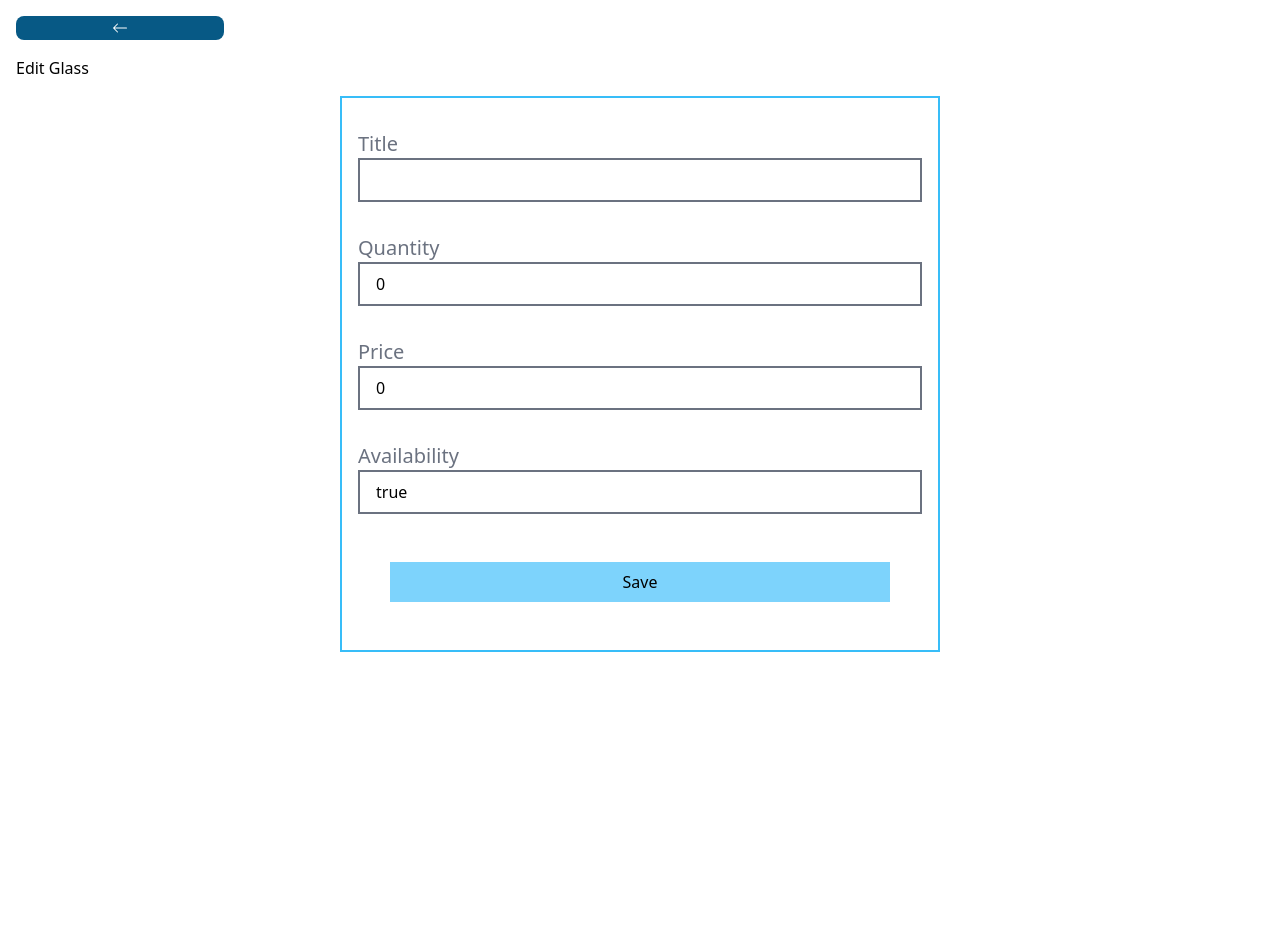
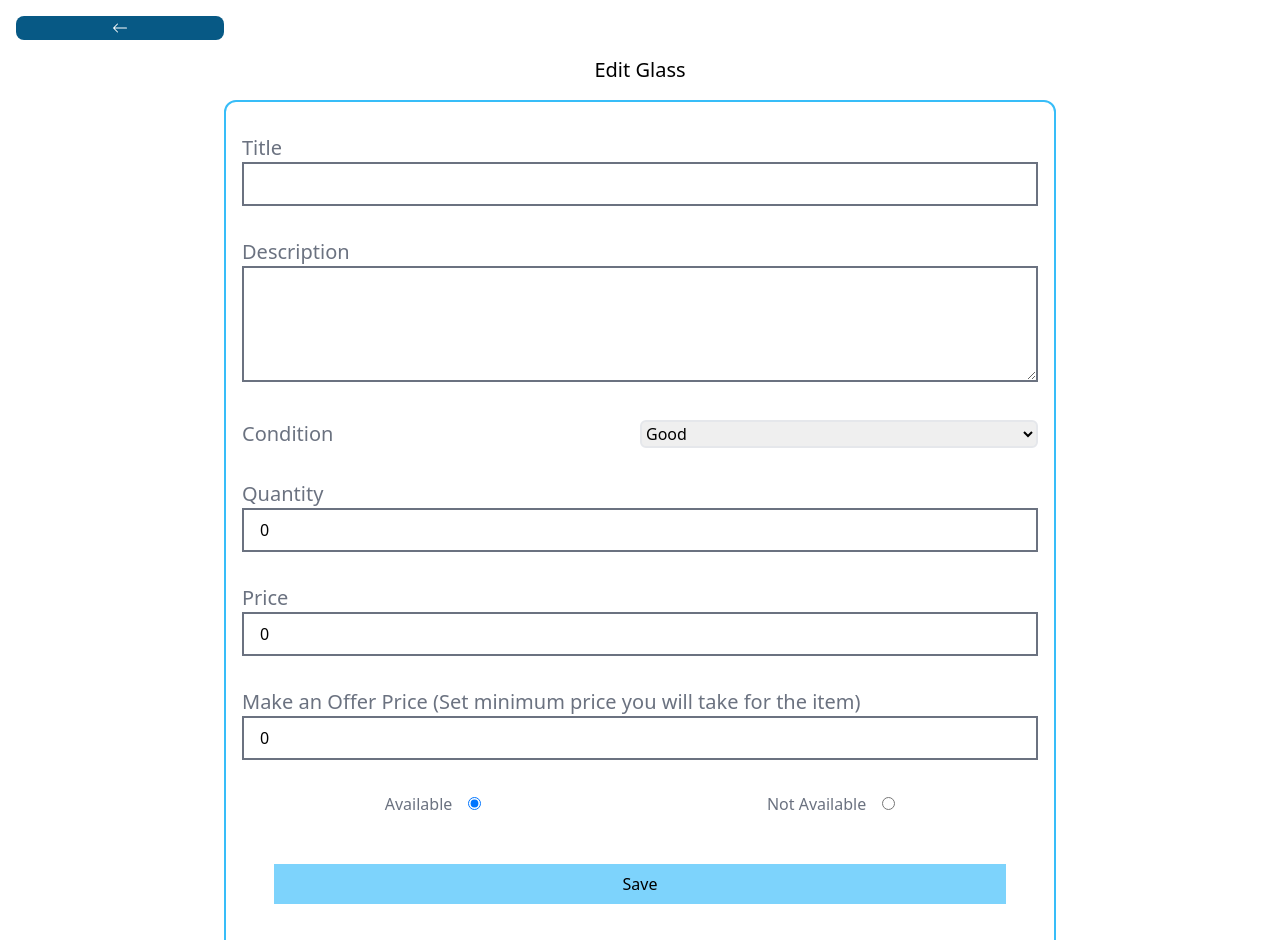
Before and after one commit to a-breezy/antique-glass, a React (Vite) app in the folder client/: page /glass/edit/1 in a window 1280 px wide. Shown: the top 940 px of the page. Before the commit the page ends 800 px from the top, so only its background shows below. Built offline with nearby package versions, Linux system fonts and the light colour scheme; no server answers.

Commit message:
updated edit glass to resemble createGlass

```diff
--- a/client/src/pages/CreateGlass.jsx
+++ b/client/src/pages/CreateGlass.jsx
@@ -1,9 +1,9 @@
 import { useState } from "react";
-import BackButton from "../components/BackButton";
-import Spinner from "../components/Spinner";
 import axios from "axios";
 import { useNavigate } from "react-router-dom";
 import { useSnackbar } from "notistack";
+import BackButton from "../components/BackButton";
+import Spinner from "../components/Spinner";
 
 export default function CreateGlass() {
   const [title, setTitle] = useState("");
--- a/client/src/pages/EditGlass.jsx
+++ b/client/src/pages/EditGlass.jsx
@@ -1,15 +1,19 @@
-import React, { useState, useEffect } from "react";
-import BackButton from "../components/BackButton";
-import Spinner from "../components/Spinner";
+import { useState, useEffect } from "react";
 import axios from "axios";
 import { useNavigate, useParams } from "react-router-dom";
 import { useSnackbar } from "notistack";
+import BackButton from "../components/BackButton";
+import Spinner from "../components/Spinner";
 
 export default function EditGlass() {
   const [title, setTitle] = useState("");
+  const [description, setDescription] = useState("");
+  const [condition, setCondition] = useState("good");
   const [quantity, setQuantity] = useState(0);
   const [price, setPrice] = useState(0);
+  const [offerPrice, setOfferPrice] = useState(0);
   const [availability, setAvailability] = useState(true);
+  // const [image, setImage] = useState([]);
   const [loading, setLoading] = useState(false);
   const navigate = useNavigate();
   const { id } = useParams();
@@ -21,8 +25,11 @@ export default function EditGlass() {
       .get(`http://localhost:5555/glass/${id}`)
       .then((res) => {
         setTitle(res.data.title);
+        setDescription(res.data.description);
+        setCondition(res.data.condition);
         setQuantity(res.data.quantity);
         setPrice(res.data.price);
+        setOfferPrice(res.data.offerPrice);
         setAvailability(res.data.availability);
         setLoading(false);
       })
@@ -31,13 +38,16 @@ export default function EditGlass() {
         alert("An error happened. Please check console");
         console.log(error);
       });
-  }, []);
+  }, [id]);
 
   const handleEditGlass = () => {
     const data = {
       title,
+      description,
+      condition,
       quantity,
       price,
+      offerPrice,
       availability,
     };
     // set catch to make sure that title, quantity, price, and availability are met
@@ -62,9 +72,9 @@ export default function EditGlass() {
   return (
     <div className="p-4">
       <BackButton />
-      <h1 className="text-3x1 my-4">Edit Glass</h1>
+      <h1 className="text-xl my-4 flex place-content-center">Edit Glass</h1>
       {loading ? <Spinner /> : ""}
-      <div className="flex flex-col border-2 border-sky-400 rounded-x1 w-[600px] p-4 mx-auto">
+      <div className="flex flex-col border-2 border-sky-400 rounded-xl p-4 mx-auto w-5/6 lg:w-2/3">
         <div className="my-4">
           <label className="text-xl mr-4 text-gray-500">Title</label>
           <input
@@ -73,6 +83,34 @@ export default function EditGlass() {
             onChange={(e) => setTitle(e.target.value)}
             className="border-2 border-gray-500 px-4 py-2 w-full"
           />
+        </div>
+        <div className="my-4">
+          <label className="text-xl mr-4 text-gray-500">Description</label>
+          <textarea
+            type="text"
+            value={description}
+            onChange={(e) => setDescription(e.target.value)}
+            rows={4}
+            className="border-2 border-gray-500 px-4 py-2 w-full"
+          />
+        </div>
+        <div className="my-4 flex justify-between">
+          <label className="text-xl mr-4 text-gray-500" htmlFor="condition">
+            Condition
+          </label>
+          <select
+            name="condition"
+            id="condition"
+            value={condition}
+            className="border-2 border-grey-500 w-1/2 rounded-md"
+            onChange={(e) => setCondition(e.target.value)}
+          >
+            Condition
+            <option value="acceptable">Acceptable</option>
+            <option value="good">Good</option>
+            <option value="great">Great</option>
+            <option value="like new">Like new</option>
+          </select>
         </div>
         <div className="my-4">
           <label className="text-xl mr-4 text-gray-500">Quantity</label>
@@ -93,14 +131,47 @@ export default function EditGlass() {
           />
         </div>
         <div className="my-4">
-          <label className="text-xl mr-4 text-gray-500">Availability</label>
-          {/* create radio instead of input */}
+          <label className="text-xl mr-4 text-gray-500">
+            Make an Offer Price (Set minimum price you will take for the item)
+          </label>
           <input
-            type="text"
-            value={availability}
-            onChange={(e) => setAvailability(e.target.value)}
+            type="number"
+            value={offerPrice}
+            onChange={(e) => setOfferPrice(e.target.value)}
             className="border-2 border-gray-500 px-4 py-2 w-full"
           />
+        </div>
+        <div className="my-4 flex items-center justify-around">
+          <div>
+            <label className="text-l mr-4 text-gray-500" htmlFor="available">
+              Available
+            </label>
+            <input
+              type="radio"
+              id="available"
+              value="Available"
+              name="availability"
+              defaultChecked="true"
+              onChange={(e) => setAvailability(e.target.value)}
+              className="border-2 border-gray-500 px-4 py-2"
+            />
+          </div>
+          <div>
+            <label
+              className="text-l mr-4 text-gray-500 text-center"
+              htmlFor="not available"
+            >
+              Not Available
+            </label>
+            <input
+              type="radio"
+              id="not available"
+              value="Not Available"
+              name="availability"
+              onChange={(e) => setAvailability(e.target.value)}
+              className="border-2 border-gray-500 px-4 py-2"
+            />
+          </div>
         </div>
         <button className="p-2 bg-sky-300 m-8" onClick={handleEditGlass}>
           Save
--- a/client/src/pages/ShowGlass.jsx
+++ b/client/src/pages/ShowGlass.jsx
@@ -1,5 +1,4 @@
-// eslint-disable-next-line no-unused-vars
-import React, { useEffect, useState } from "react";
+import { useEffect, useState } from "react";
 import axios from "axios";
 import { useParams } from "react-router-dom";
 import BackButton from "../components/BackButton";
```
